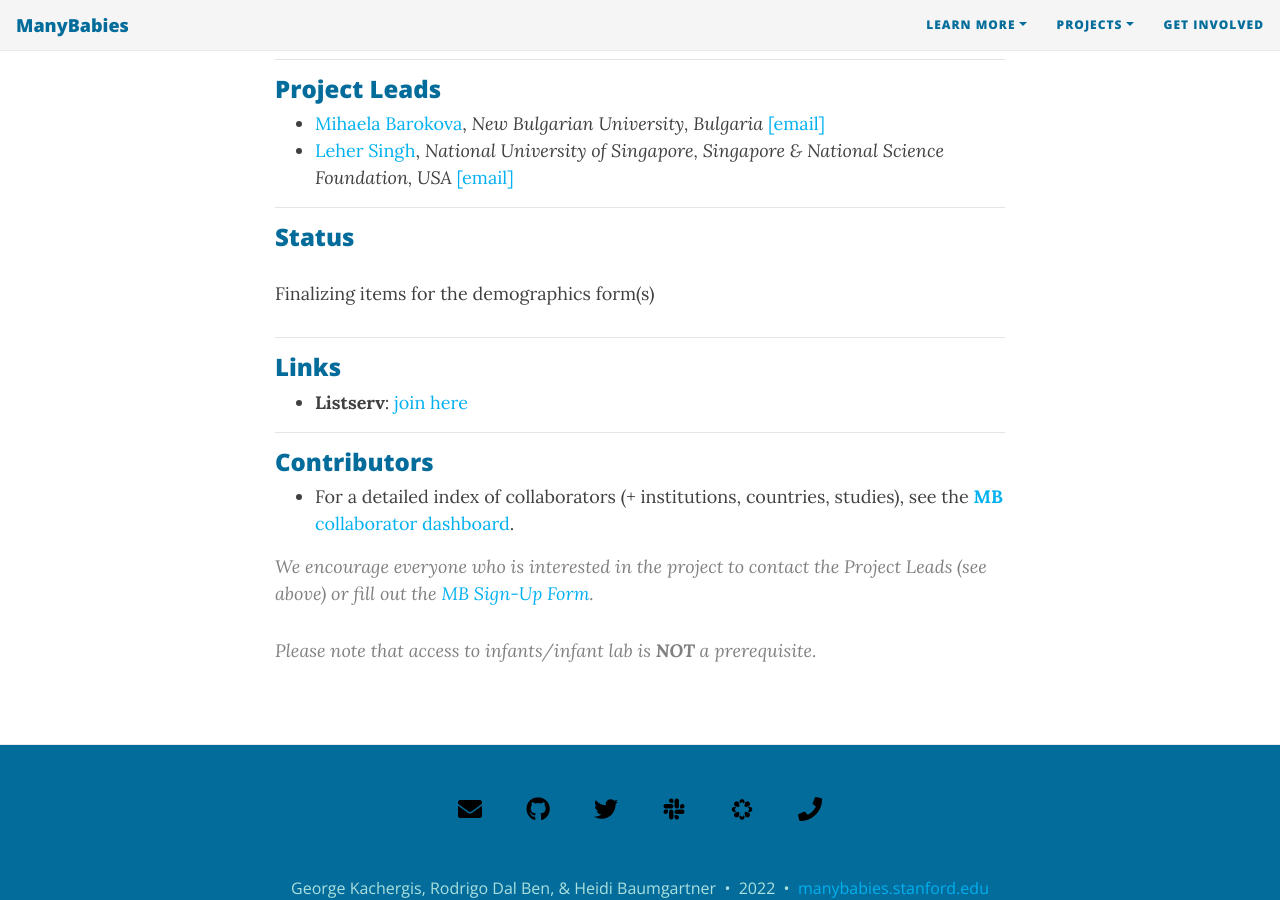
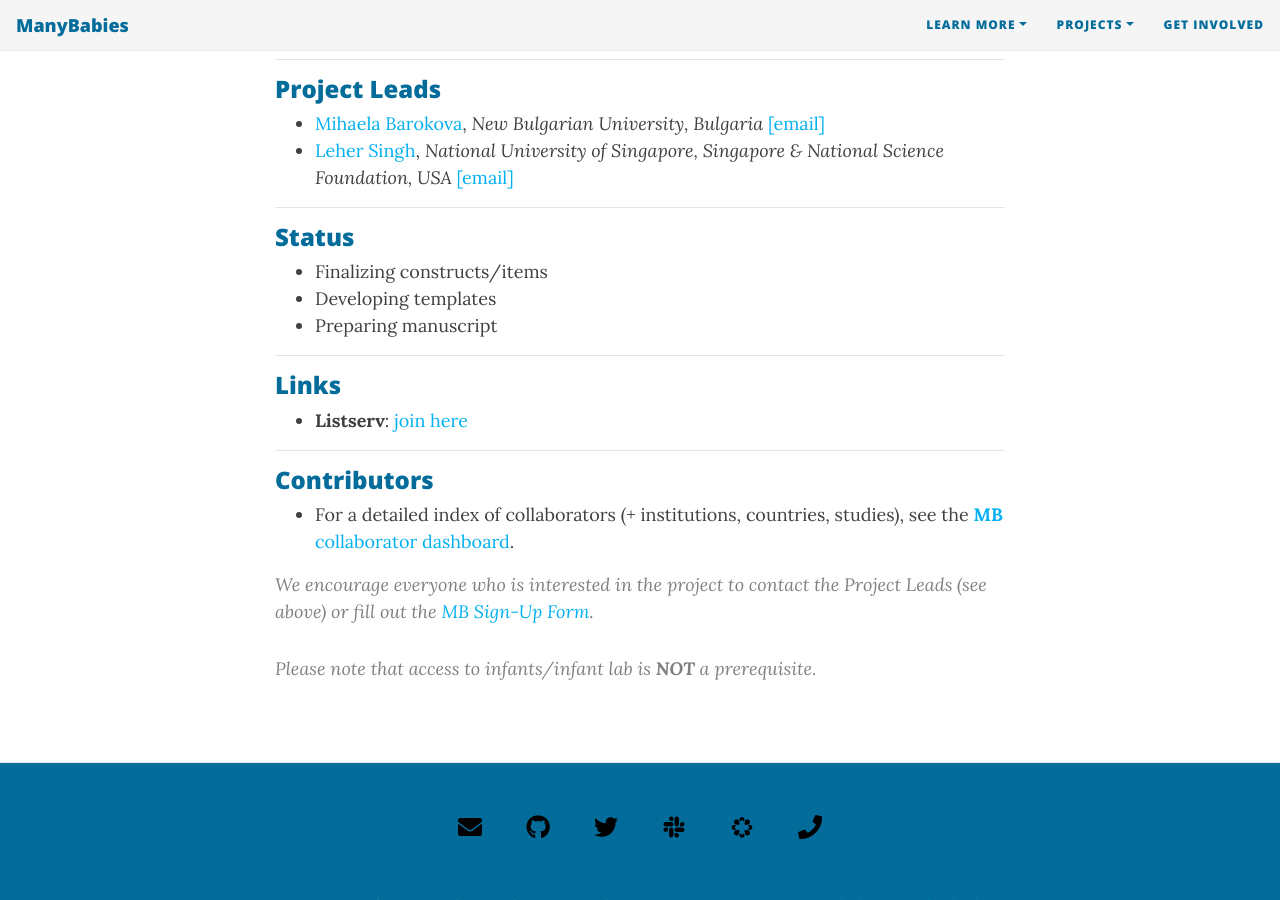
Before and after one commit to manybabies/manybabies.github.io, a Jekyll site: the page built from MB-demographics.md, in a window 1280 px wide and 900 px high, scrolled down 915 px. Built offline with Jekyll 4.4.1, drawn with Linux system fonts in a browser that asks for light colours; nearby versions of some CDN libraries; some web fonts are replaced.

Commit message:
Update MB-demographics.md

```diff
--- a/MB-demographics.md
+++ b/MB-demographics.md
@@ -22,7 +22,9 @@
 
 ***
 ### Status
-Finalizing items for the demographics form(s)
+* Finalizing constructs/items
+* Developing templates
+* Preparing manuscript
 
 
 ***
```
